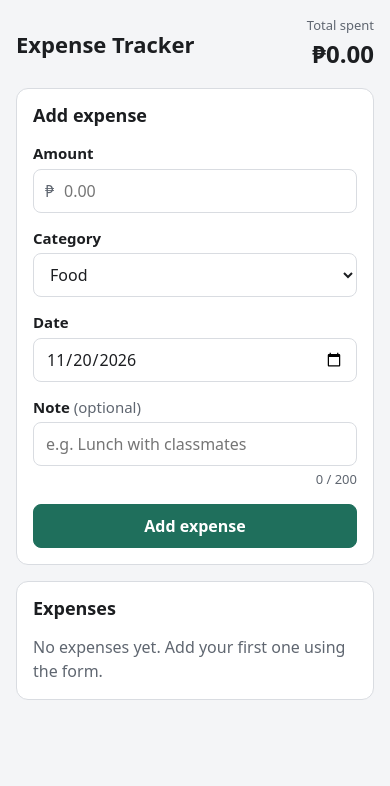
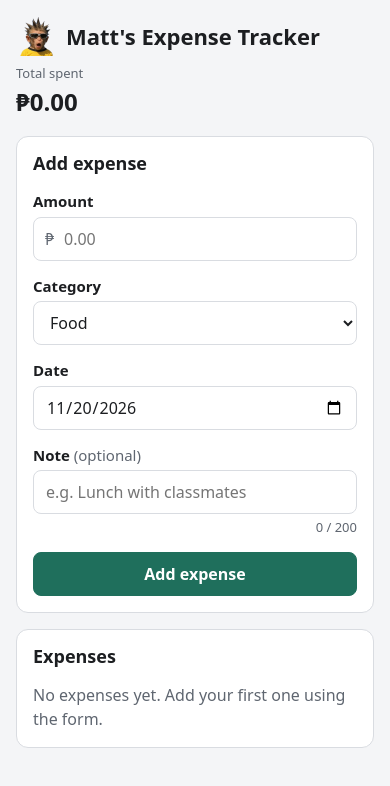
Before and after one commit to mattsio872/expense-tracker, a plain HTML site: page index.html in a window 390 px wide. Drawn offline with Linux system fonts and the light colour scheme.

Commit message:
Rename to Matt's Expense Tracker and add a header icon
Updates the page title and heading, adds a 160px monkey icon (shown at
40px for sharp high-DPI screens) beside the title, and left-aligns the
total on phones where the longer title pushes it onto its own line.

Co-Authored-By: Claude Opus 5.5 <noreply@anthropic.com>

```diff
--- a/index.html
+++ b/index.html
@@ -7,12 +7,17 @@
   <meta name="viewport" content="width=device-width, initial-scale=1">
   <!-- Lets the browser use dark versions of form controls in dark mode -->
   <meta name="color-scheme" content="light dark">
-  <title>Expense Tracker</title>
+  <title>Matt's Expense Tracker</title>
   <link rel="stylesheet" href="style.css">
 </head>
 <body>
   <header class="app-header">
-    <h1>Expense Tracker</h1>
+    <!-- alt="" marks the icon as decoration, so screen readers just read the title text.
+         width/height reserve the space before the image loads, so the page doesn't jump. -->
+    <h1 class="app-title">
+      <img class="app-icon" src="images/monkey-icon.png" alt="" width="40" height="40">
+      Matt's Expense Tracker
+    </h1>
     <p class="total">
       <span class="total-label">Total spent</span>
       <strong id="total">₱0.00</strong>
--- a/style.css
+++ b/style.css
@@ -92,9 +92,31 @@ h2 {
   font-size: 1.375rem;
 }
 
+/* Icon + title side by side, centered vertically */
+.app-title {
+  display: flex;
+  align-items: center;
+  gap: 10px;
+}
+
+/* The image file is 160×160, shown at 40×40, so it stays sharp on high-resolution phone screens */
+.app-icon {
+  width: 40px;
+  height: 40px;
+  flex-shrink: 0; /* never squash the icon if the title gets tight */
+}
+
+/* On phones the longer title pushes the total onto its own line, so line it up on the left.
+   On wide screens (see the media query below) it sits on the right, next to the title. */
 .total {
   margin: 0;
-  text-align: right;
+  text-align: left;
+}
+
+@media (min-width: 768px) {
+  .total {
+    text-align: right;
+  }
 }
 
 .total-label {
```
Also changed, not shown: images/monkey-icon.png (added).
